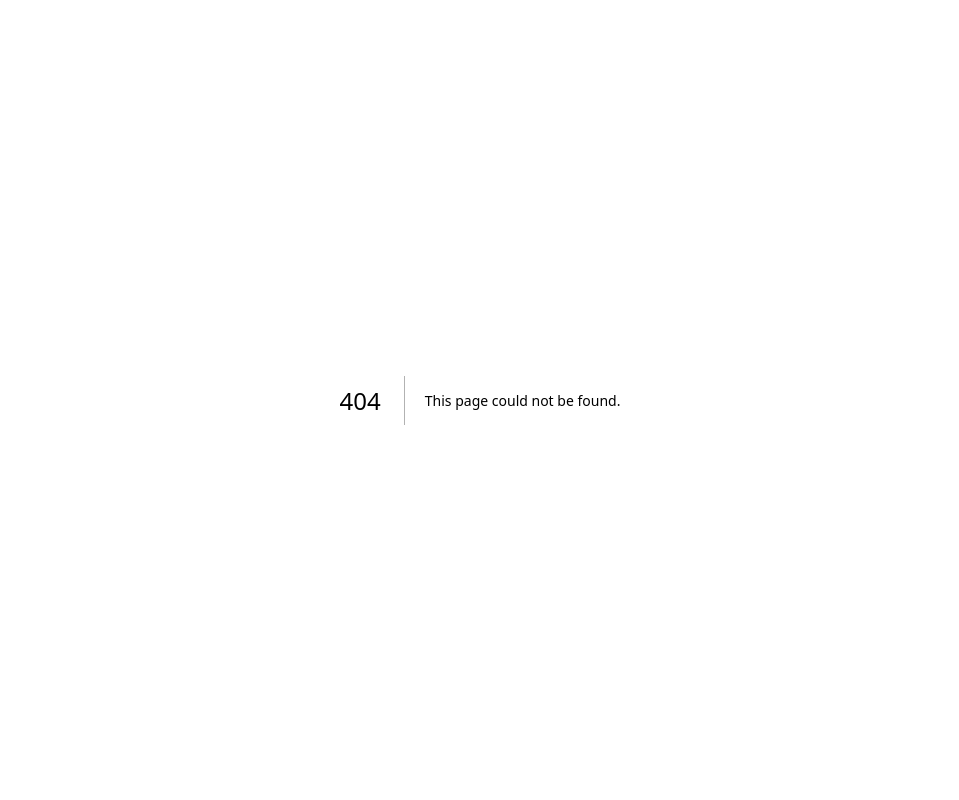
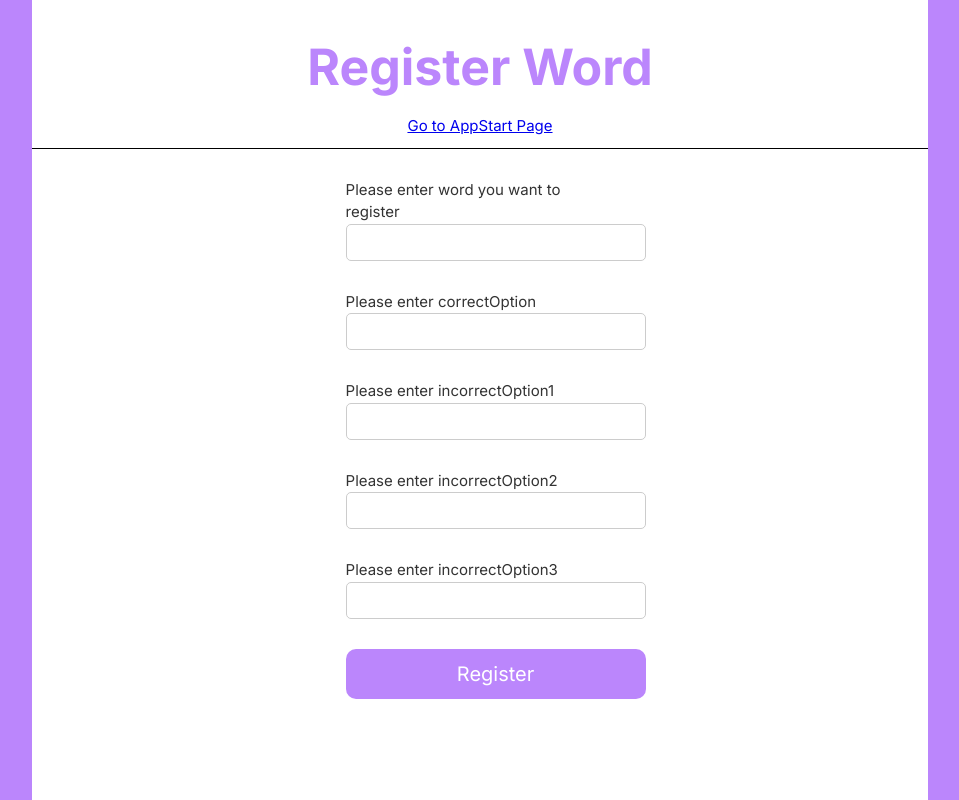
Before and after one commit to kokoro-kanimiso/NewEnglishApp, a Next.js app in the folder english-app/: page /RegWord in a window 1280 px wide. Before the commit this address had no page. Shown: the whole page, without its empty margins (160-1119 px from the left). Built offline with nearby package versions, Linux system fonts and the light colour scheme.

Commit message:
regWord front function completed

```diff
--- /dev/null
+++ b/english-app/app/RegWord/page.tsx
@@ -0,0 +1,265 @@
+"use client";
+
+import styled from "styled-components";
+import { useForm, Controller, SubmitHandler } from "react-hook-form";
+
+import { StyledCommonWrapper } from "../common/CommonWrapper";
+import { StyledContainer } from "../common/Container";
+import { StyledTitle } from "../common/Title";
+import FormInput from "../common/FormInput";
+import { StyledButton } from "../common/Button";
+import { error } from "console";
+import axios from "axios";
+import { useRouter } from "next/navigation";
+import { StyledBorderBottomDiv } from "../common/StyledBorderBottomDiv";
+import Link from "next/link";
+import { useState } from "react";
+
+const StyledLoginWrapper = styled.div`
+  padding-top: 30px;
+`;
+
+const StyledLoginForm = styled.form`
+  width: 30%;
+  margin: 0 auto;
+`;
+
+type IFormInput = {
+  word: string;
+  correctOption: string;
+  incorrectOption1: string;
+  incorrectOption2: string;
+  incorrectOption3: string;
+};
+
+const RegWord = () => {
+  const {
+    control,
+    handleSubmit,
+    formState: { errors },
+  } = useForm<IFormInput>();
+
+  const router = useRouter();
+
+  const[regWordFailStatus, setRegWordFailStatus] = useState(false);
+
+  const onSubmit: SubmitHandler<IFormInput> = async (data) => {
+    console.log("data:", data);
+    console.log("RegWord start");
+
+    try {
+      const response = await axios.post("http://localhost:8080/api/login", data);
+      console.log("responseの中身: ", response);
+      if(response.data === "Login fail"){
+        setRegWordFailStatus(true);
+        console.log("RegWord end");
+      }else{
+        console.log("RegWord end");
+        setRegWordFailStatus(false);
+        router.push("/AppStart");
+      }
+
+    } catch (error) {
+      console.log("error contents: ",error);
+      router.push("/ErrorPage");
+    }
+  };
+
+  return (
+    <>
+      <StyledCommonWrapper>
+        <StyledContainer>
+          <StyledLoginWrapper>
+            <StyledBorderBottomDiv>
+            <StyledTitle>Register Word</StyledTitle>
+            <Link href="/AppStart" style={{fontSize: "1.5rem",display: "inline-block", marginBottom: "10px"}}>Go to AppStart Page</Link>
+            </StyledBorderBottomDiv>
+
+            {regWordFailStatus ? <div style={{color: "red", fontSize: "1.5rem", marginTop: "20px"}}>Register word failed, please try again</div> : ""}
+            <StyledLoginForm onSubmit={handleSubmit(onSubmit)}>
+              <Controller
+                name="word"
+                control={control}
+                rules={{
+                  required: "Word is required",
+                  maxLength: {
+                    value: 50,
+                    message: "Word must be less than 50 characters"
+                  },
+                  pattern: {
+                    value: /^[a-zA-Z]+$/,
+                    message: "Only alphabetic characters are allowed"
+                  }
+                }}
+                render={({ field }) => (
+                  <FormInput
+                    {...field}
+                    title="Please enter word you want to register"
+                    type="text"
+                  />
+                )}
+              />
+              {errors.word && (
+                <p
+                  style={{
+                    fontSize: "1.5rem",
+                    color: "red",
+                    textAlign: "left",
+                  }}
+                >
+                  {errors.word.message}
+                </p>
+              )}
+
+              <Controller
+                name="correctOption"
+                control={control}
+                rules={{
+                  required: "CorrectOption is required",
+                  maxLength: {
+                    value: 50,
+                    message: "CorrectOption must be less than 50 characters"
+                  },
+                  pattern: {
+                    value: /^[a-zA-Z]+$/,
+                    message: "Only alphabetic characters are allowed"
+                  }
+                }}
+                render={({ field }) => (
+                  <FormInput
+                    {...field}
+                    title="Please enter correctOption"
+                    type="text"
+                  />
+                )}
+              />
+              {errors.correctOption && (
+                <p
+                  style={{
+                    fontSize: "1.5rem",
+                    color: "red",
+                    textAlign: "left",
+                  }}
+                >
+                  {errors.correctOption.message}
+                </p>
+              )}
+              <Controller
+                name="incorrectOption1"
+                control={control}
+                rules={{
+                  required: "incorrectOption1 is required",
+                  maxLength: {
+                    value: 50,
+                    message: "incorrectOption must be less than 50 characters"
+                  },
+                  pattern: {
+                    value: /^[a-zA-Z]+$/,
+                    message: "Only alphabetic characters are allowed"
+                  }
+                }}
+                render={({ field }) => (
+                  <FormInput
+                    {...field}
+                    title="Please enter incorrectOption1"
+                    type="text"
+                  />
+                )}
+              />
+              {errors.incorrectOption1 && (
+                <p
+                  style={{
+                    fontSize: "1.5rem",
+                    color: "red",
+                    textAlign: "left",
+                  }}
+                >
+                  {errors.incorrectOption1.message}
+                </p>
+              )}
+
+              <Controller
+                name="incorrectOption2"
+                control={control}
+                rules={{
+                  required: "incorrectOption2 is required",
+                  maxLength: {
+                    value: 50,
+                    message: "incorrectOption2 must be less than 50 characters"
+                  },
+                  pattern: {
+                    value: /^[a-zA-Z]+$/,
+                    message: "Only alphabetic characters are allowed"
+                  }
+                }}
+                render={({ field }) => (
+                  <FormInput
+                    {...field}
+                    title="Please enter incorrectOption2"
+                    type="text"
+                  />
+                )}
+              />
+              {errors.incorrectOption2 && (
+                <p
+                  style={{
+                    fontSize: "1.5rem",
+                    color: "red",
+                    textAlign: "left",
+                  }}
+                >
+                  {errors.incorrectOption2.message}
+                </p>
+              )}
+              <Controller
+                name="incorrectOption3"
+                control={control}
+                rules={{
+                  required: "incorrectOption3 is required",
+                  maxLength: {
+                    value: 50,
+                    message: "incorrectOption3 must be less than 50 characters"
+                  },
+                  pattern: {
+                    value: /^[a-zA-Z]+$/,
+                    message: "Only alphabetic characters are allowed"
+                  }
+                }}
+                render={({ field }) => (
+                  <FormInput
+                    {...field}
+                    title="Please enter incorrectOption3"
+                    type="text"
+                  />
+                )}
+              />
+              {errors.incorrectOption3 && (
+                <p
+                  style={{
+                    fontSize: "1.5rem",
+                    color: "red",
+                    textAlign: "left",
+                  }}
+                >
+                  {errors.incorrectOption3.message}
+                </p>
+              )}
+              <StyledButton
+                type="submit"
+                style={{
+                  marginLeft: "0px",
+                  marginRight: "0px",
+                  marginTop: "30px",
+                }}
+              >
+                Register
+              </StyledButton>
+            </StyledLoginForm>
+          </StyledLoginWrapper>
+        </StyledContainer>
+      </StyledCommonWrapper>
+    </>
+  );
+};
+
+export default RegWord;
```
Also changed, not shown: english-app/app/AppStart/page.tsx (+27 -1 lines).
